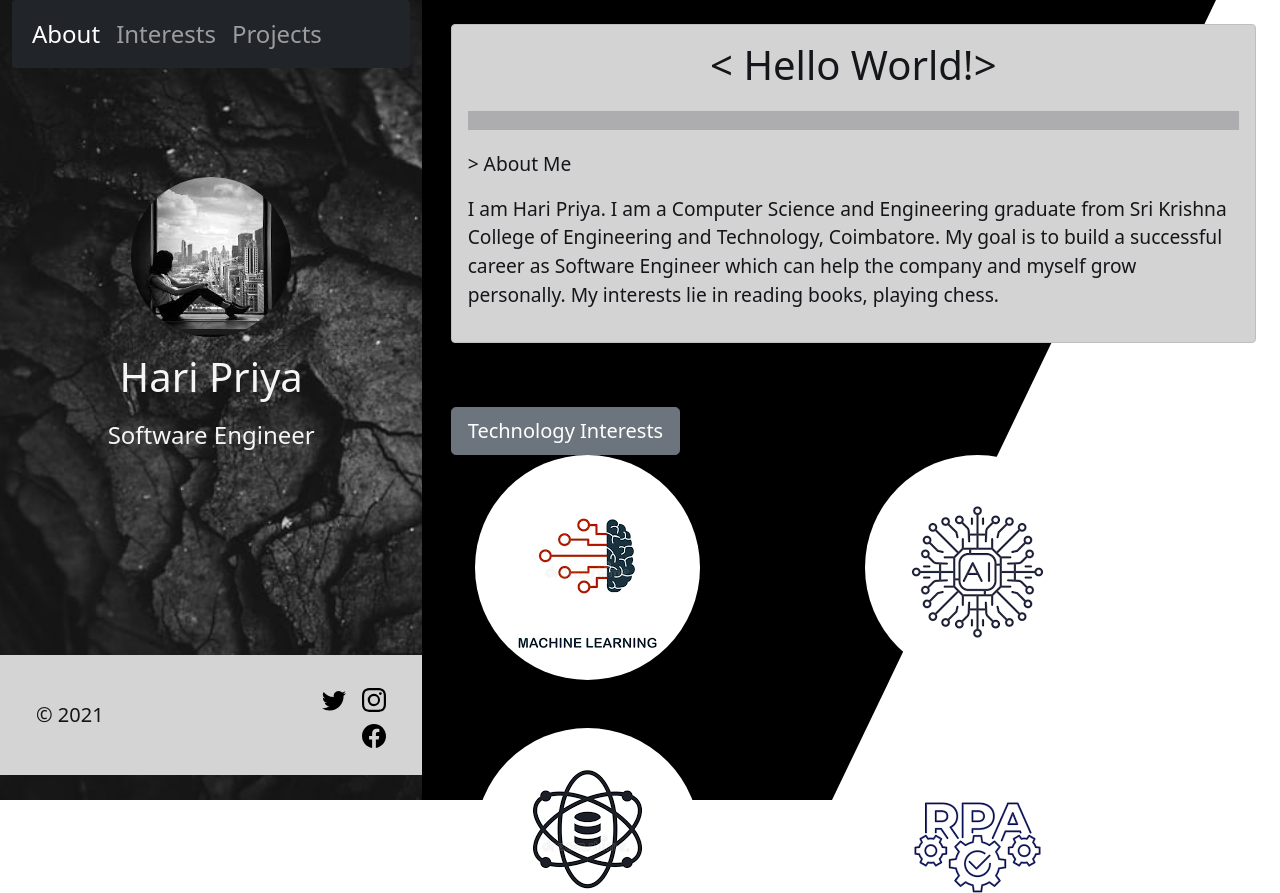
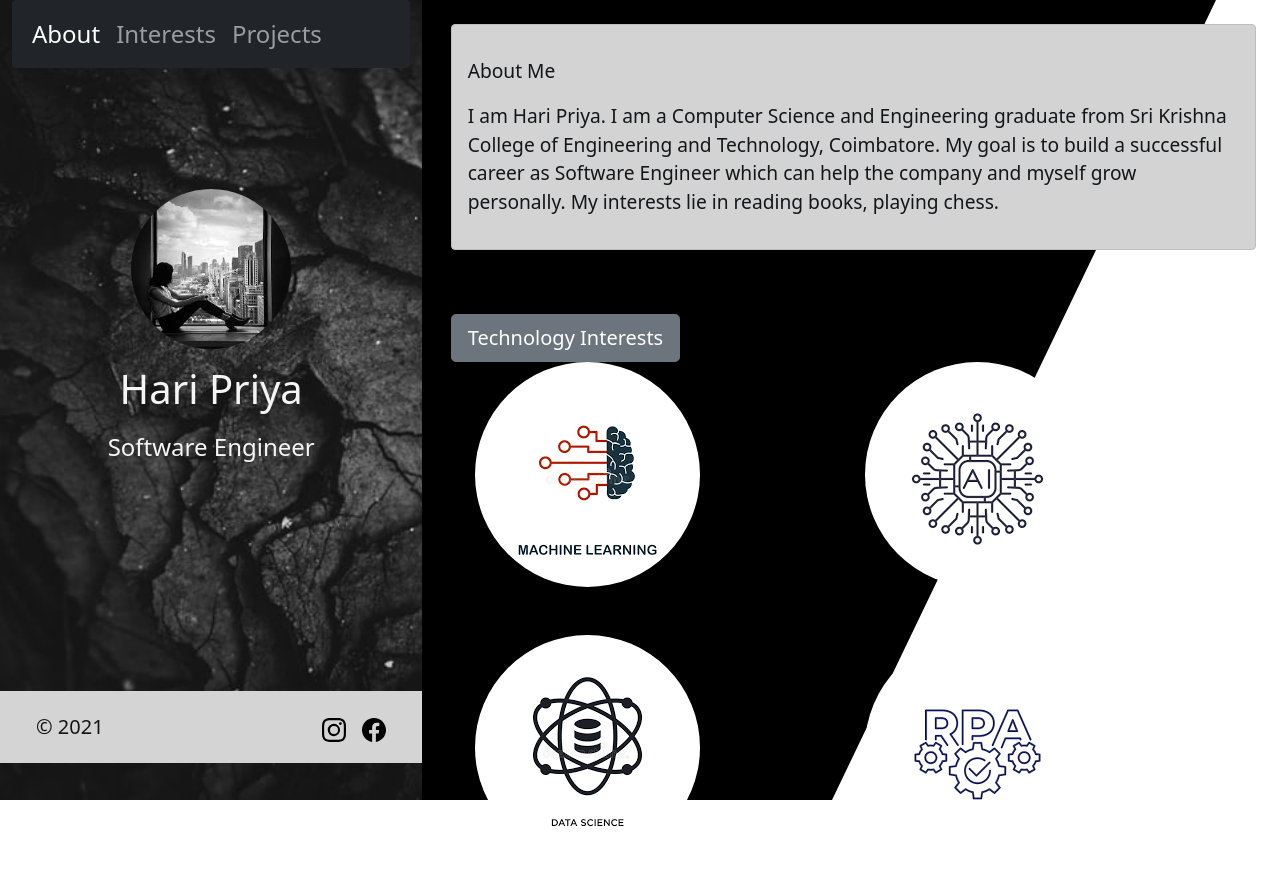
Before and after one commit to Haripriya11hp/simple-webpage, a plain HTML site: page index.html in a window 1280 px wide. Shown: the top 893 px of the page. Drawn offline with nearby package versions, Linux system fonts and the light colour scheme.

Commit message:
final changes

```diff
--- a/index.html
+++ b/index.html
@@ -48,9 +48,6 @@
 							<a class="nav-link active" aria-current="page" href="#pageA">About</a>
 							<a class="nav-link" href="#pageB">Interests</a>
 							<a class="nav-link" href="#pageC">Projects</a>
-
-
-
 						</div>
 					</div>
 				</div>
@@ -63,15 +60,13 @@
 					<p>Software Engineer</p>
 				</div>
 
-				<nav class="navbar navbar-light" style="background-color: #d4d4d4; height: 5em;">
+				<nav class="navbar navbar-light" style="background-color: #d4d4d4; height: 3em; max-width: 100%;">
 					<div class="container-fluid">
 						<a class="navbar-brand">&copy; 2021</a>
 
 						<ul class="nav col-md-4 justify-content-end list-unstyled d-flex">
-							<li class="ms-3"><a class="text-muted" href="https://twitter.com/?lang=en"><svg class="bi" width="24"
-										height="24">
-										<use xlink:href="#twitter" />
-									</svg></a></li>
+
+
 							<li class="ms-3"><a class="text-muted" href="https://www.instagram.com/"><svg class="bi" width="24"
 										height="24">
 										<use xlink:href="#instagram" />
@@ -85,14 +80,6 @@
 					</div>
 				</nav>
 			</div>
-
-
-
-
-
-
-
-
 		</div>
 	</div>
 
@@ -103,28 +90,11 @@
 			<div class="col-md-4"></div>
 			<div class="col-md-8 panel-right px-0">
 				<section class="intro" id="pageA">
-					<div class="collapse" id="navbarToggleExternalContent">
-						<div class="bg-dark p-4 rounded">
-							<span class="text-muted ">Hello Buddies! Welcome to my Portfolio.</span><br>
-							<span class="text-muted ">Drop down mail incase of queries to
-								riya@gmail.com . </span>
-						</div>
-					</div>
-
-
-
-
-
 					<div class="rounded">
 						<div class="alert alert-dark" role="alert">
-							<p class=" display-6 text-center"><b>
-									< Hello World!>
-								</b></p>
-							<p class="placeholder-glow">
-								<span class="placeholder col-12"></span>
-							</p>
+							<p class=" display-6 text-center">
 
-							<p class="display-7"><b> > About Me</b> </p>
+							<p class="display-8"><b> About Me</b> </p>
 
 							<p class="display-10">
 								I am Hari Priya. I am a Computer Science and Engineering graduate from Sri Krishna College of
@@ -138,24 +108,20 @@
 
 
 				<section class="tech" id="pageB">
-
 					<button type="button" class="btn btn-secondary btn-lg">Technology Interests</button>
-
 					<div class="img">
 						<div class="container-fluid">
 							<div class="row gy-5">
 								<div class="col-md-6">
-
 									<img src="assets/ml.jpg" class="rounded-circle" alt="Machine Learning" class="img-fluid thumbnail" />
 								</div>
 								<div class="col-md-6">
-									<img src="assets/ai.jpg" class="rounded-circle" alt="Artifical Intelligence" class="img-fluid thumbnail" />
+									<img src="assets/ai.jpg" class="rounded-circle" alt="Artifical Intelligence"
+										class="img-fluid thumbnail" />
 								</div>
 								<div class="col-md-6">
 									<img src="assets/ds.jpg" class="rounded-circle" alt="Data Science" class="img-fluid thumbnail" />
 								</div>
-
-
 								<div class="col-md-6">
 									<img src="assets/rpa.jpg" class="rounded-circle" alt="RPA" class="img-fluid thumbnail" />
 								</div>
@@ -209,7 +175,6 @@
 		</div>
 
 
-
 </body>
 
 </html>
```
